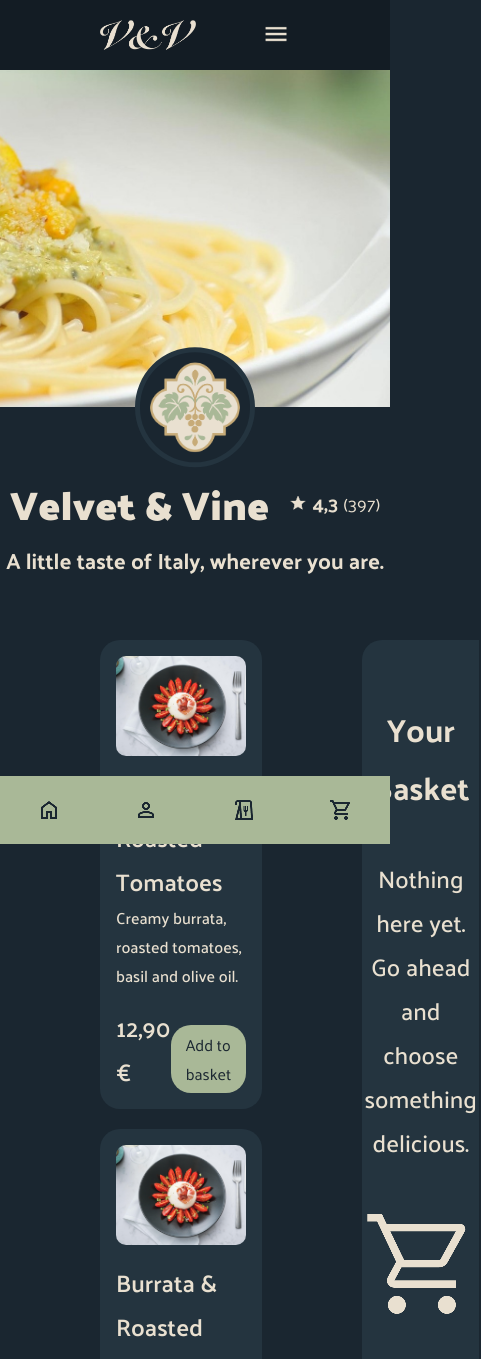
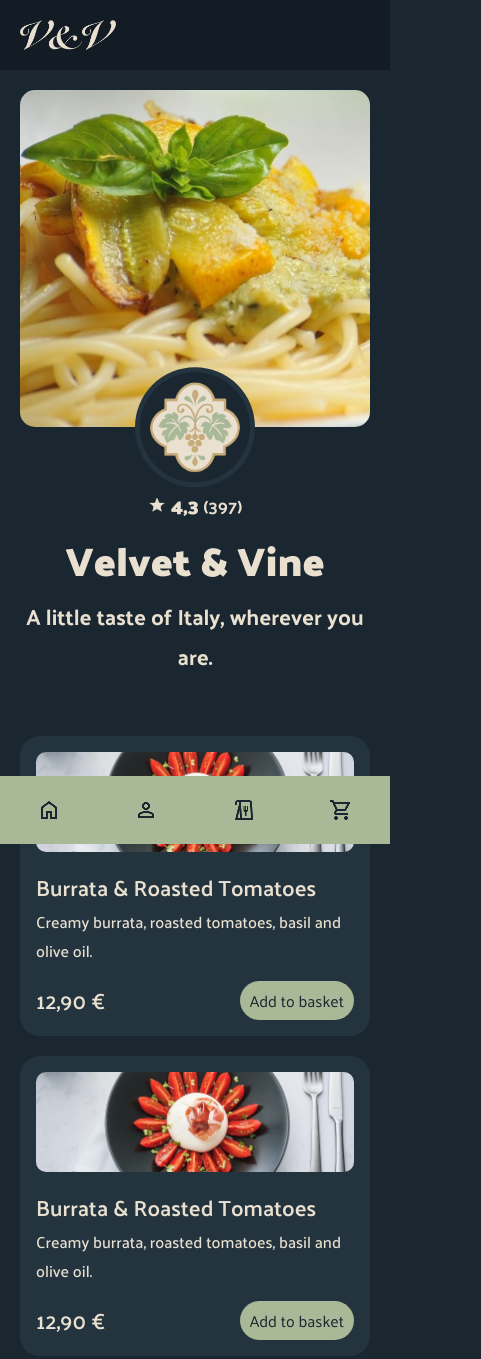
Before and after one commit to SophiaWinterDev/Velvet-Vine, a plain HTML site: page index.html in a window 390 px wide. Shown: the top 1359 px of the page, 481 px wide, since content can reach past the window. Drawn offline with Linux system fonts and the light colour scheme.

Commit message:
feat: add responsive design

```diff
--- a/CSS/basket.css
+++ b/CSS/basket.css
@@ -21,10 +21,10 @@
 }
 
 .basket > h2 {
-    font-size: 32px;
+    font-size: clamp(24px, 3vw, 32px);
 }
 
 .basket > p {
     font-weight: 500;
-    font-size: 24px;
+    font-size: clamp(18px, 3vw, 24px);
 }
--- a/CSS/main.css
+++ b/CSS/main.css
@@ -4,7 +4,7 @@
 }
 
 .main-padding {
-    padding: 20px 100px;
+    padding: 20px 90px;
 }
 
 body {
@@ -49,6 +49,7 @@ main {
     width: 100%;
     height: 40dvh;
     object-fit: cover;
+    object-position: left;
 }
 
 .logo-img {
@@ -59,10 +60,9 @@ main {
     padding: 10px;
     transform: translateY(-50%);
     margin-bottom: -60px;
-    z-index: 2;
 }
 
-.landing-section > p {
+.landing-section p {
     text-align: center;
     font-size: clamp(22px, 3vw, 24px);
     font-weight: 700;
@@ -125,9 +125,16 @@ h1 {
     border-radius: 10px;
 }
 
+.dish-content {
+    width: 100%;
+    display: flex;
+    justify-content: space-between;
+    gap: 15px;
+}
+
 .dish-description > h2,
 .price-div > p {
-    font-size: 24px;
+    font-size: clamp(22px, 2vw, 24px);
     font-weight: 600;
 }
 
@@ -143,7 +150,7 @@ h1 {
 .price-div > button {
     color: var(--primary-bg-color);
     background-color: var(--action-color);
-    padding: 5px 15px;
+    padding: 5px 10px;
     border-radius: 20px;
 }
 
--- /dev/null
+++ b/CSS/media-queries-basket.css
@@ -0,0 +1,32 @@
+@media screen and (max-width: 999px) {
+    .menu-section {
+        align-items: center;
+    }
+
+    .basket {
+        position: fixed;
+        bottom: 68px;
+        left: 15%;
+        right: 15%;
+        top: 50px;
+        border-bottom-left-radius: 0;
+        border-top-right-radius: 20px;
+        min-height: auto;
+        padding: 20px 30px;
+    }
+
+    .basket > img {
+        width: 100px;
+    }
+
+    .d-none {
+        display: none;
+    }
+}
+
+@media screen and (max-width: 480px) {
+    .basket {
+        left: 0;
+        right: 0;
+    }
+}
--- a/CSS/media-queries.css
+++ b/CSS/media-queries.css
@@ -1,16 +1,26 @@
-@media screen and (max-width: 768px) {
-    .dish {
-        flex-direction: column;
+@media screen and (min-width: 1000px) and (max-width: 1279px) {
+    .main-padding {
+        padding: 20px 30px;
+    }
+}
+
+@media screen and (min-width: 1000px) {
+    nav {
+        display: none;
+    }
+}
+
+@media screen and (max-width: 999px) {
+    .main-padding {
+        padding: 20px 60px;
     }
 
-    .dish > img {
-        width: 100%;
-        height: 100px;
-        object-fit: cover;
+    header > button {
+        display: none;
     }
 
-    .price-div {
-        flex-direction: row;
+    .dish-section {
+        width: 100%;
     }
 
     footer {
@@ -102,8 +112,38 @@
     }
 }
 
-@media screen and (min-width: 769px) {
-    nav {
-        display: none;
+@media screen and (max-width: 768px) {
+    .dish,
+    .dish-content {
+        flex-direction: column;
+    }
+
+    .dish > img {
+        width: 100%;
+        height: 100px;
+        object-fit: cover;
+    }
+
+    .price-div {
+        flex-direction: row;
     }
 }
+
+@media screen and (max-width: 480px) {
+    .main-padding {
+        padding: 20px;
+    }
+
+    .landing-section {
+        padding: 20px 20px 0;
+    }
+
+    .headline-div {
+        flex-direction: column-reverse;
+        gap: 0;
+    }
+
+    .background-img {
+        border-radius: 15px;
+    }
+}
--- a/index.html
+++ b/index.html
@@ -16,6 +16,7 @@
         <link rel="stylesheet" href="./CSS/main.css" />
         <link rel="stylesheet" href="./CSS/basket.css" />
         <link rel="stylesheet" href="./CSS/media-queries.css" />
+        <link rel="stylesheet" href="./CSS/media-queries-basket.css" />
         <script defer src="./JS/dishes.js"></script>
         <script defer src="./JS/templates.js"></script>
         <script defer src="./script.js"></script>
@@ -35,6 +36,7 @@
                     alt="Logo"
                 />
                 <img class="logo-img" src="./assets/icon/logo.png" alt="Logo" />
+                <div class="landing-text">
                     <div class="headline-div">
                         <h1>Velvet & Vine</h1>
                         <div class="reviews">
@@ -46,6 +48,7 @@
                         </div>
                     </div>
                     <p>A little taste of Italy, wherever you are.</p>
+                </div>
             </section>
             <section class="menu-section">
                 <section class="dish-section column main-padding">
@@ -54,6 +57,7 @@
                             src="./assets/img/burrata-roasted-tomatoes.jpg"
                             alt="Dish with burrata and roasted tomatoes"
                         />
+                        <div class="dish-content">
                             <div class="dish-description">
                                 <h2>Burrata & Roasted Tomatoes</h2>
                                 <p>
@@ -66,11 +70,13 @@
                                 <button>Add to basket</button>
                             </div>
                         </div>
+                    </div>
                     <div class="dish">
                         <img
                             src="./assets/img/burrata-roasted-tomatoes.jpg"
                             alt="Dish with burrata and roasted tomatoes"
                         />
+                        <div class="dish-content">
                             <div class="dish-description">
                                 <h2>Burrata & Roasted Tomatoes</h2>
                                 <p>
@@ -83,11 +89,13 @@
                                 <button>Add to basket</button>
                             </div>
                         </div>
+                    </div>
                     <div class="dish">
                         <img
                             src="./assets/img/burrata-roasted-tomatoes.jpg"
                             alt="Dish with burrata and roasted tomatoes"
                         />
+                        <div class="dish-content">
                             <div class="dish-description">
                                 <h2>Burrata & Roasted Tomatoes</h2>
                                 <p>
@@ -100,9 +108,10 @@
                                 <button>Add to basket</button>
                             </div>
                         </div>
+                    </div>
                 </section>
                 <section class="basket-section">
-                    <div class="basket column">
+                    <div class="basket column d-none">
                         <h2>Your Basket</h2>
                         <p>
                             Nothing here yet.<br />Go ahead and choose something
--- a/style.css
+++ b/style.css
@@ -9,4 +9,5 @@
 button {
     all: unset;
     cursor: pointer;
+    text-align: center;
 }
```
Lines whose indentation alone changed are shown as unchanged.
